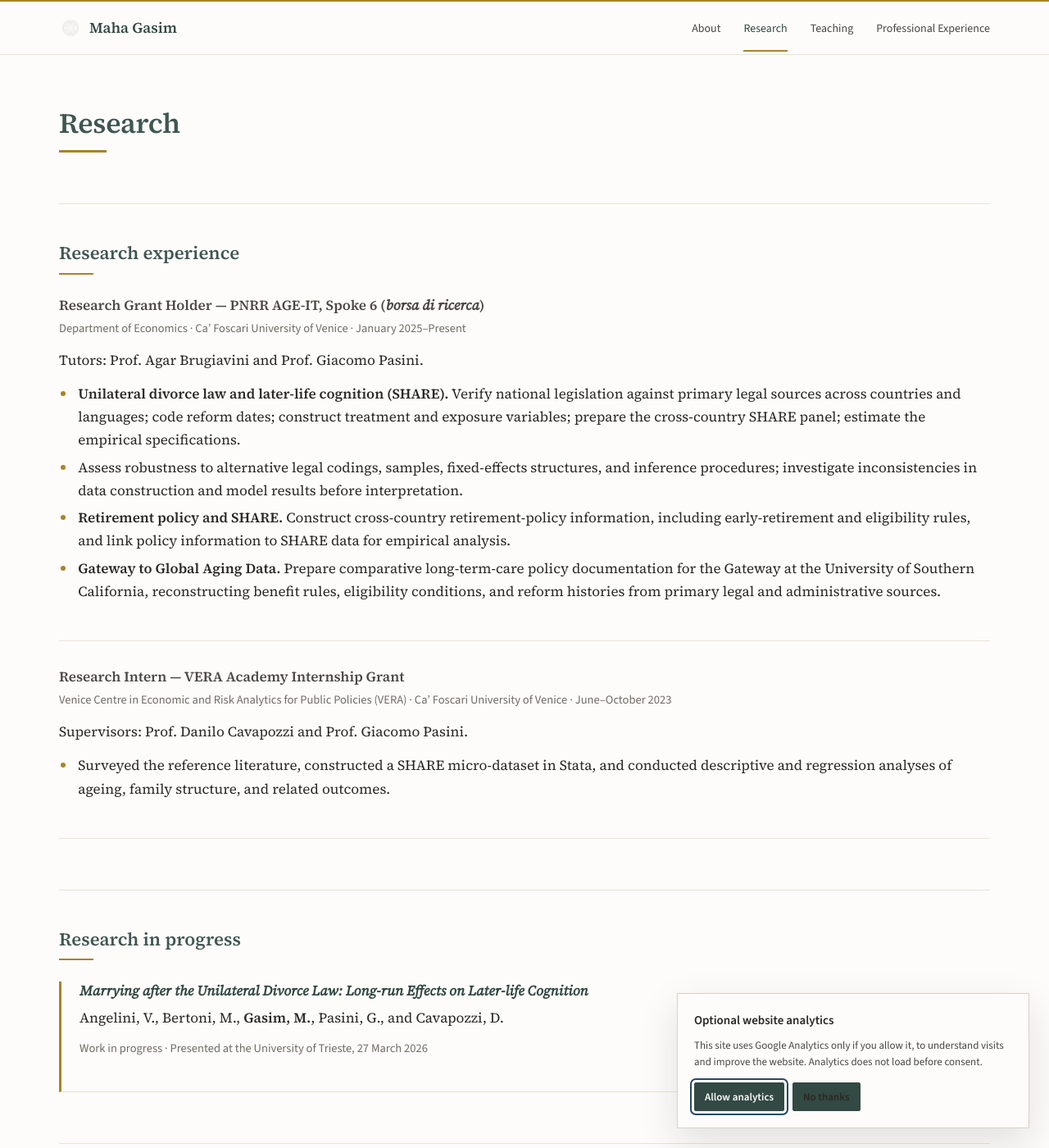
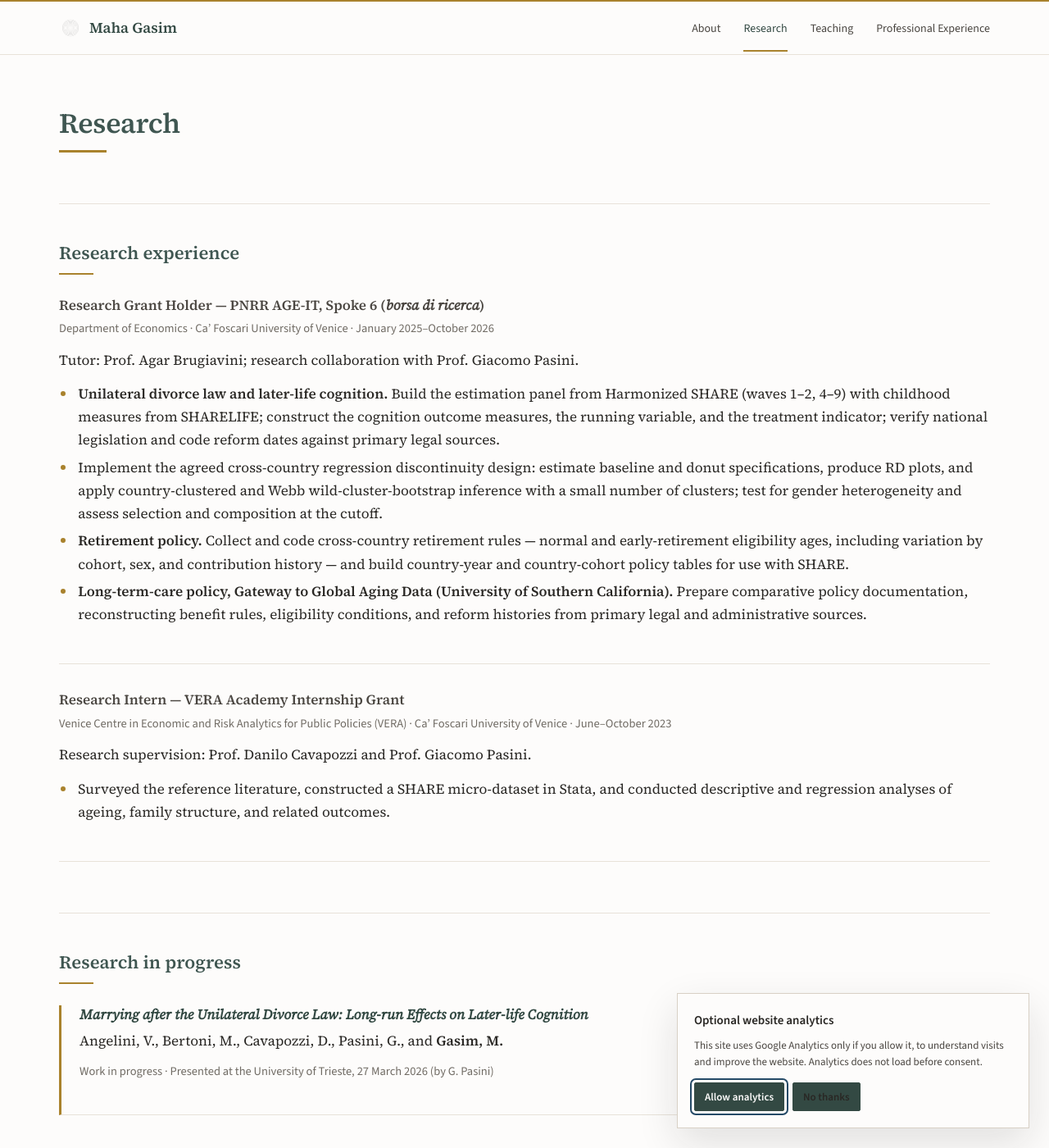
Before and after one commit to mahagasim/mahagasim.github.io, a Jekyll site: the page built from research.md, in a window 1280 px wide and 1400 px high. Shown: the whole window at 82% size. Built offline with Jekyll 4.4.1, drawn with Linux system fonts in a browser that asks for light colours; some of the changed text lies outside the part shown.

Commit message:
Align research page with current CV

```diff
--- a/research.md
+++ b/research.md
@@ -10,20 +10,20 @@ description: Research experience, work in progress, and Gateway to Global Aging
 
 <div class="entry">
   <h3>Research Grant Holder — PNRR AGE-IT, Spoke 6 (<em>borsa di ricerca</em>)</h3>
-  <p class="entry-meta">Department of Economics · Ca’ Foscari University of Venice · January 2025–Present</p>
-  <p>Tutors: Prof. Agar Brugiavini and Prof. Giacomo Pasini.</p>
+  <p class="entry-meta">Department of Economics · Ca’ Foscari University of Venice · January 2025–October 2026</p>
+  <p>Tutor: Prof. Agar Brugiavini; research collaboration with Prof. Giacomo Pasini.</p>
   <ul>
-    <li><strong>Unilateral divorce law and later-life cognition (SHARE).</strong> Verify national legislation against primary legal sources across countries and languages; code reform dates; construct treatment and exposure variables; prepare the cross-country SHARE panel; estimate the empirical specifications.</li>
-    <li>Assess robustness to alternative legal codings, samples, fixed-effects structures, and inference procedures; investigate inconsistencies in data construction and model results before interpretation.</li>
-    <li><strong>Retirement policy and SHARE.</strong> Construct cross-country retirement-policy information, including early-retirement and eligibility rules, and link policy information to SHARE data for empirical analysis.</li>
-    <li><strong>Gateway to Global Aging Data.</strong> Prepare comparative long-term-care policy documentation for the Gateway at the University of Southern California, reconstructing benefit rules, eligibility conditions, and reform histories from primary legal and administrative sources.</li>
+    <li><strong>Unilateral divorce law and later-life cognition.</strong> Build the estimation panel from Harmonized SHARE (waves 1–2, 4–9) with childhood measures from SHARELIFE; construct the cognition outcome measures, the running variable, and the treatment indicator; verify national legislation and code reform dates against primary legal sources.</li>
+    <li>Implement the agreed cross-country regression discontinuity design: estimate baseline and donut specifications, produce RD plots, and apply country-clustered and Webb wild-cluster-bootstrap inference with a small number of clusters; test for gender heterogeneity and assess selection and composition at the cutoff.</li>
+    <li><strong>Retirement policy.</strong> Collect and code cross-country retirement rules — normal and early-retirement eligibility ages, including variation by cohort, sex, and contribution history — and build country-year and country-cohort policy tables for use with SHARE.</li>
+    <li><strong>Long-term-care policy, Gateway to Global Aging Data (University of Southern California).</strong> Prepare comparative policy documentation, reconstructing benefit rules, eligibility conditions, and reform histories from primary legal and administrative sources.</li>
   </ul>
 </div>
 
 <div class="entry">
   <h3>Research Intern — VERA Academy Internship Grant</h3>
   <p class="entry-meta">Venice Centre in Economic and Risk Analytics for Public Policies (VERA) · Ca’ Foscari University of Venice · June–October 2023</p>
-  <p>Supervisors: Prof. Danilo Cavapozzi and Prof. Giacomo Pasini.</p>
+  <p>Research supervision: Prof. Danilo Cavapozzi and Prof. Giacomo Pasini.</p>
   <ul>
     <li>Surveyed the reference literature, constructed a SHARE micro-dataset in Stata, and conducted descriptive and regression analyses of ageing, family structure, and related outcomes.</li>
   </ul>
@@ -33,15 +33,15 @@ description: Research experience, work in progress, and Gateway to Global Aging
 
 <div class="entry feature-entry paper-entry">
   <h3><em>Marrying after the Unilateral Divorce Law: Long-run Effects on Later-life Cognition</em></h3>
-  <p>Angelini, V., Bertoni, M., <strong>Gasim, M.</strong>, Pasini, G., and Cavapozzi, D.</p>
-  <p class="entry-meta">Work in progress · Presented at the University of Trieste, 27 March 2026</p>
+  <p>Angelini, V., Bertoni, M., Cavapozzi, D., Pasini, G., and <strong>Gasim, M.</strong></p>
+  <p class="entry-meta">Work in progress · Presented at the University of Trieste, 27 March 2026 (by G. Pasini)</p>
 </div>
 
 ## Policy reports: Gateway to Global Aging Data
 
 <div class="entry">
   <h3>Romania: Long-Term Care In-Kind Benefit Plan (2000–2025)</h3>
-  <p><strong>Gasim, M.</strong>, Lee, Y., and Knapp, D. (2025). <em>Gateway Policy Explorer</em>, Gateway to Global Aging Data, University of Southern California. Lead author.</p>
+  <p><strong>Gasim, M.</strong>, Lee, Y., and Knapp, D. (2025). <em>Gateway Policy Explorer</em>, Gateway to Global Aging Data, University of Southern California.</p>
   <p class="entry-meta">Published · DOI: <a href="https://doi.org/10.25553/gpe.ltc.kb.rou">10.25553/gpe.ltc.kb.rou</a></p>
 </div>
 
```
